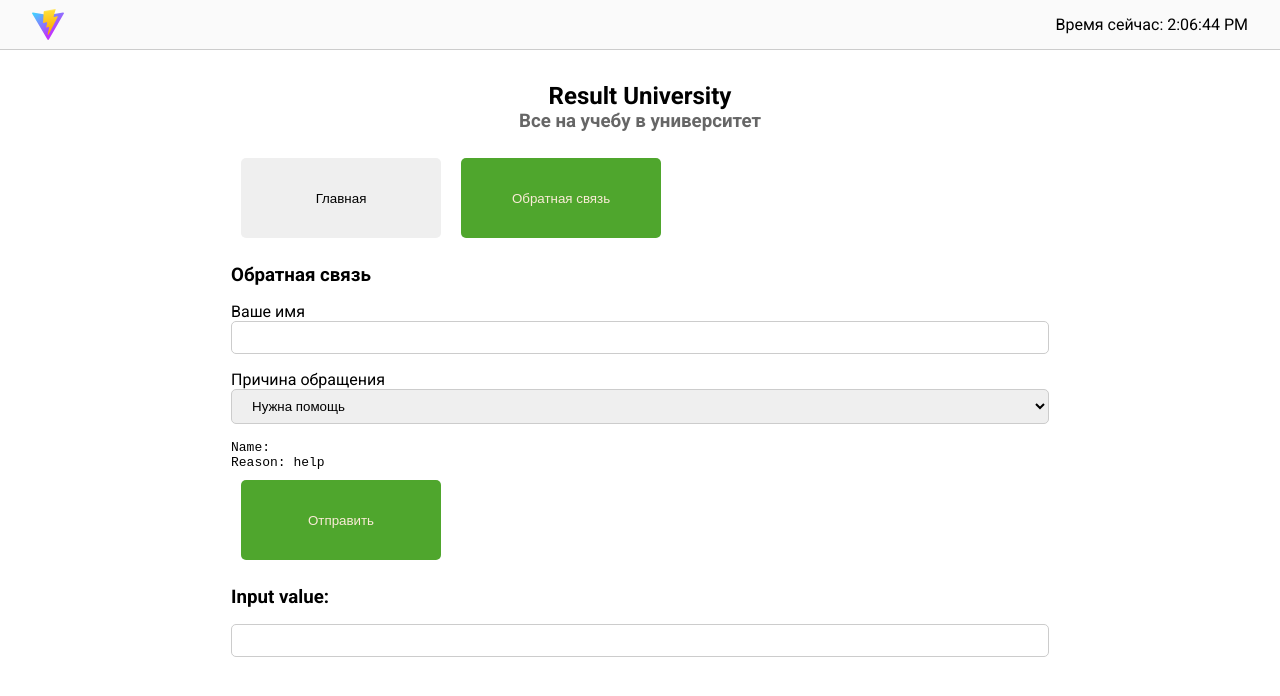
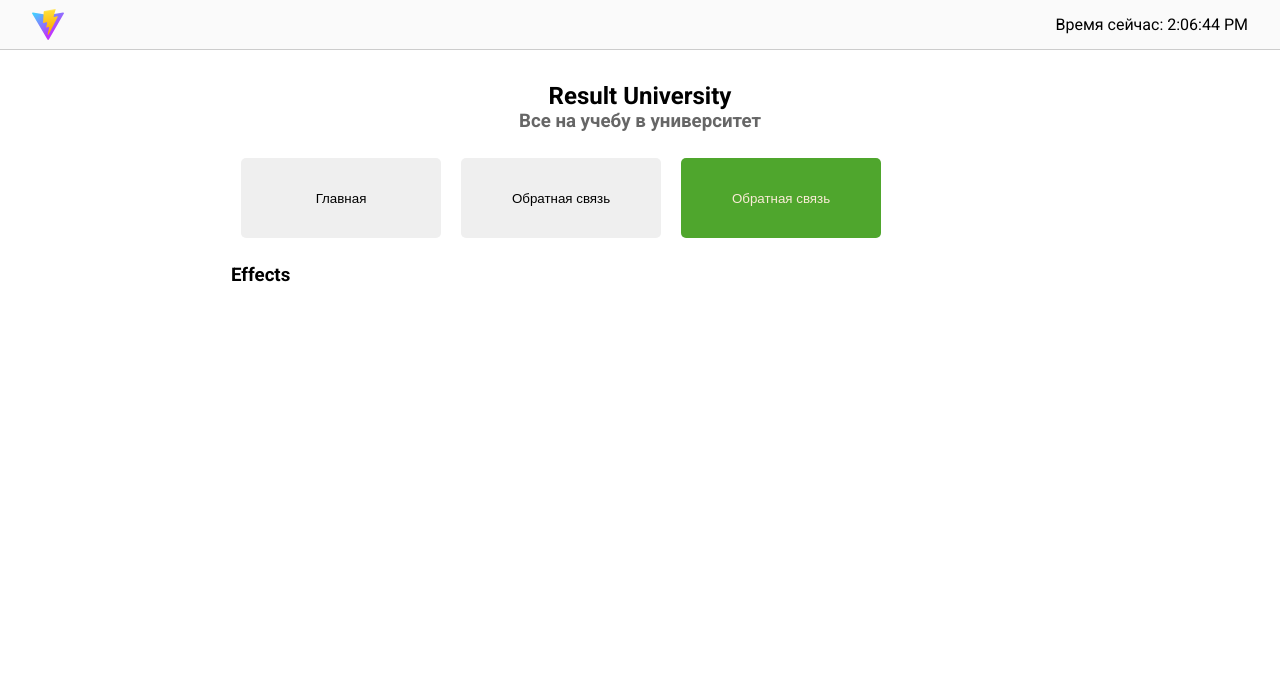
Before and after one commit to Elisei-Trifan/react-vite, a React (Vite) app: page / in a window 1280 px wide. Shown: the top 696 px of the page. Built offline with nearby package versions, Linux system fonts and the light colour scheme; the HTML template or start-up script is replaced by a standard one.

Commit message:
create new componenets

```diff
--- a/src/App.jsx
+++ b/src/App.jsx
@@ -5,9 +5,10 @@
 import Section from './components/Section'
 import SectionButton from './components/SectionButton'
 import TabsSection from './components/TabsSection'
+import EffectSection from './components/EffectSection'
 
 function App() {
-  const [tab, setTab] = useState('feedback')
+  const [tab, setTab] = useState('effect')
   return (
     <>
       <Header />
@@ -23,6 +24,7 @@
         )}
 
         {tab === 'feedback' && <FeedbackSection />}
+        {tab === 'effect' && <EffectSection />}
       </main>
     </>
   )
--- /dev/null
+++ b/src/components/EffectSection.jsx
@@ -0,0 +1,7 @@
+export default function EffectSection() {
+  return (
+    <section>
+      <h3>Effects</h3>
+    </section>
+  )
+}
--- a/src/components/TabsSection.jsx
+++ b/src/components/TabsSection.jsx
@@ -13,6 +13,9 @@
       >
         Обратная связь
       </Button>
+      <Button active={active === 'effect'} onClick={() => onChange('effect')}>
+        Обратная связь
+      </Button>
     </section>
   )
 }
```
